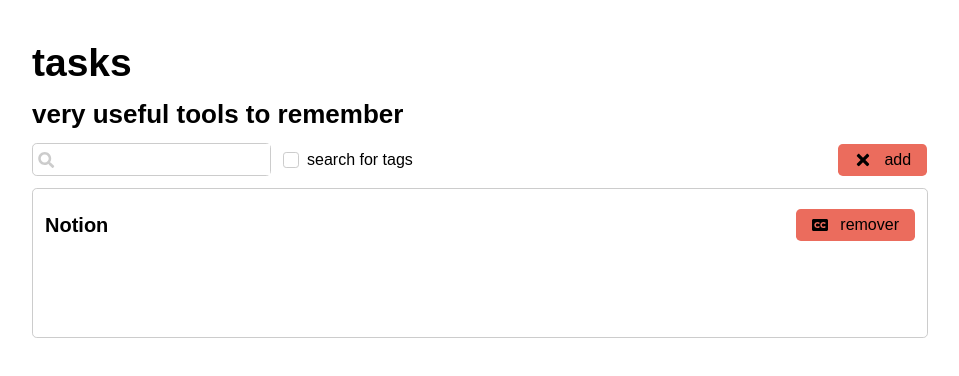
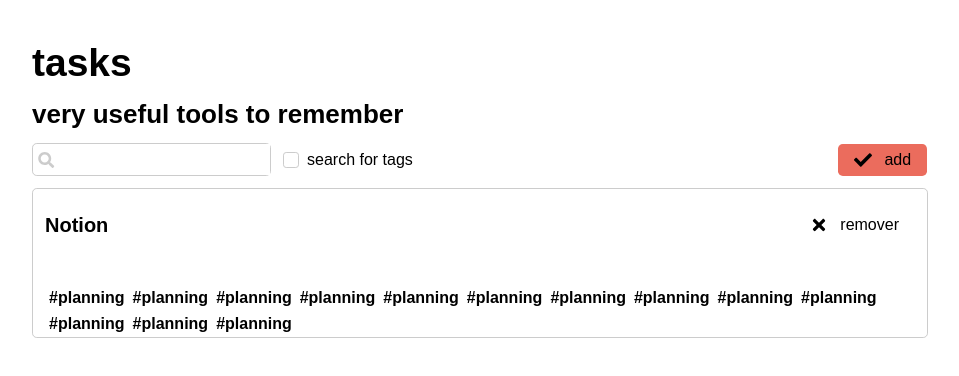
Before and after one commit to amandagdev/tasks, a React (Create React App) app: page / in a window 1280 px wide. Shown: the top 376 px of the page, without its empty margins (160-1119 px from the left). Built offline with nearby package versions, Linux system fonts and the light colour scheme.

Commit message:
feat(tag): create tag component

```diff
--- a/src/components/card/index.js
+++ b/src/components/card/index.js
@@ -1,6 +1,7 @@
 import React from 'react'
 import Button from '../button'
-import { Container, Header, Title } from './styled.js'
+import Tag from '../tag'
+import { Container, Header, Title, Footer } from './styled.js'
 
 const Card = ({ children, title, textButton, ...props }) => {
   return (
@@ -10,6 +11,21 @@
         {textButton && <Button {...props}> {textButton} </Button>}
       </Header>
       {children}
+      <Footer>
+        <Tag tag="planning" />
+        <Tag tag="planning" />
+        <Tag tag="planning" />
+        <Tag tag="planning" />
+        <Tag tag="planning" />
+        <Tag tag="planning" />
+        <Tag tag="planning" />
+        <Tag tag="planning" />
+        <Tag tag="planning" />
+        <Tag tag="planning" />
+        <Tag tag="planning" />
+        <Tag tag="planning" />
+        <Tag tag="planning" />
+      </Footer>
     </Container>
   )
 }
--- a/src/components/card/styled.js
+++ b/src/components/card/styled.js
@@ -3,9 +3,11 @@
 
 const containerStyles = ({ theme }) => css`
   display: flex;
+  flex-direction: column;
   border: 1px solid ${theme.colors.gray};
   border-radius: 0.3rem;
   padding: ${theme.spacings.small};
+  position: relative;
   height: 9.375rem;
   width: 100%;
 `
@@ -22,7 +24,16 @@
 const titleStyles = ({ theme }) => css`
   font-size: ${theme.font.medium.fontSize};
 `
+const footerStyles = () => css`
+  display: flex;
+  align-items: center;
+  flex-wrap: wrap;
+  position: absolute;
+  bottom: 0;
+  width: 100%;
+`
 
 export const Container = styled('div')(containerStyles)
 export const Header = styled('div')(headerStyles)
 export const Title = styled('h3')(titleStyles)
+export const Footer = styled('div')(footerStyles)
--- /dev/null
+++ b/src/components/tag/index.js
@@ -0,0 +1,8 @@
+import React from 'react'
+import { BaseTag } from './styled'
+
+const Tag = ({ tag }) => {
+  return <BaseTag>#{tag}</BaseTag>
+}
+
+export default Tag
--- /dev/null
+++ b/src/components/tag/styled.js
@@ -0,0 +1,10 @@
+import { css } from '@emotion/react'
+import styled from '@emotion/styled'
+
+const baseTagStyles = ({ theme }) => css`
+  font-size: ${theme.font.small.fontSize};
+  font-weight: ${theme.font.bold};
+  padding: ${theme.spacings.xxsmall};
+`
+
+export const BaseTag = styled('span')(baseTagStyles)
--- a/src/pages/index.js
+++ b/src/pages/index.js
@@ -3,7 +3,7 @@
 import Input from '../components/input'
 import Button from '../components/button'
 import Card from '../components/card'
-import { FaSearch, FaTimes, FaClosedCaptioning } from 'react-icons/fa'
+import { FaSearch, FaTimes, FaCheck } from 'react-icons/fa'
 import {
   Base,
   Title,
@@ -29,7 +29,7 @@
           </div>
           <WrapperButton>
             <Button
-              icon={<FaTimes color="black" size="18px" />}
+              icon={<FaCheck color="black" size="18px" />}
               onClick={onChange}
             >
               add
@@ -39,7 +39,8 @@
         <Card
           title="Notion"
           textButton="remover"
-          icon={<FaClosedCaptioning />}
+          backgroundColor="none"
+          icon={<FaTimes color="black" size="18px" />}
         />
       </Container>
     </Base>
```
Also changed, not shown: .eslintrc.json, src/components/tag/test.js (added).
